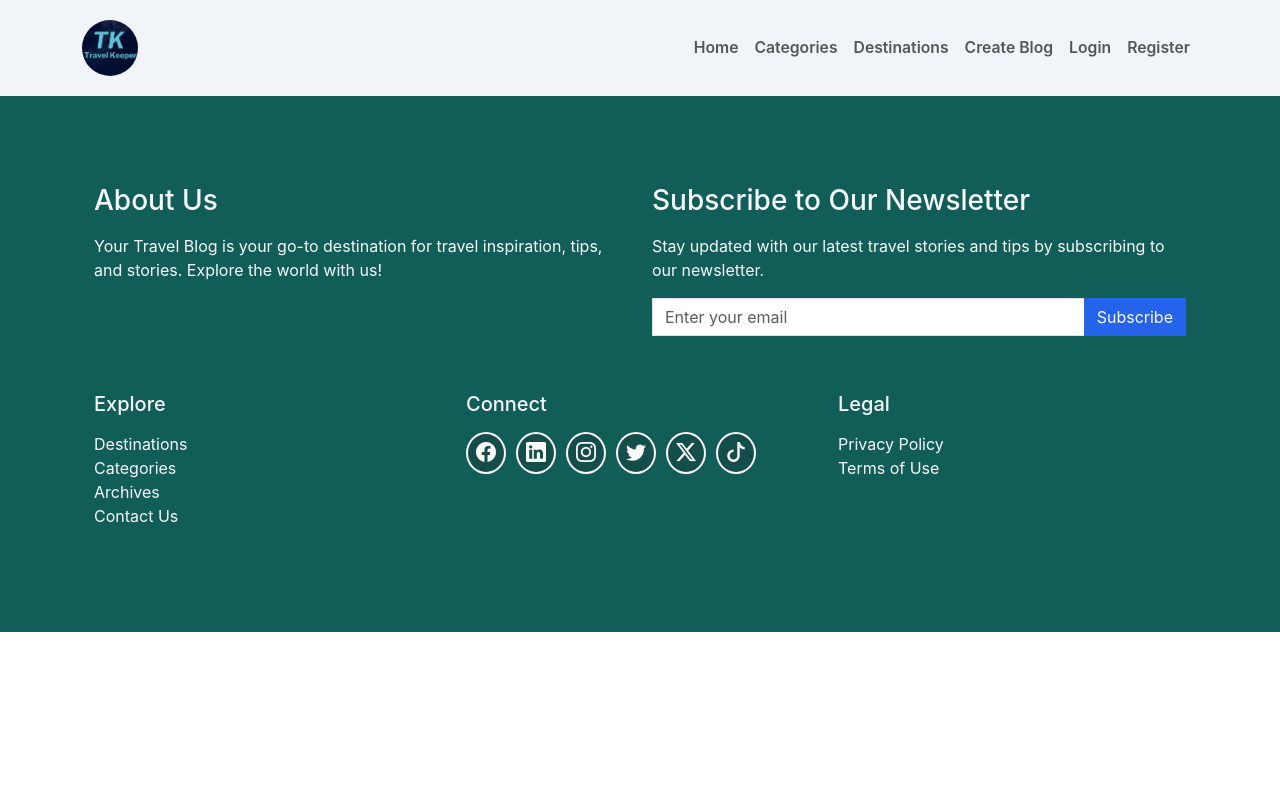
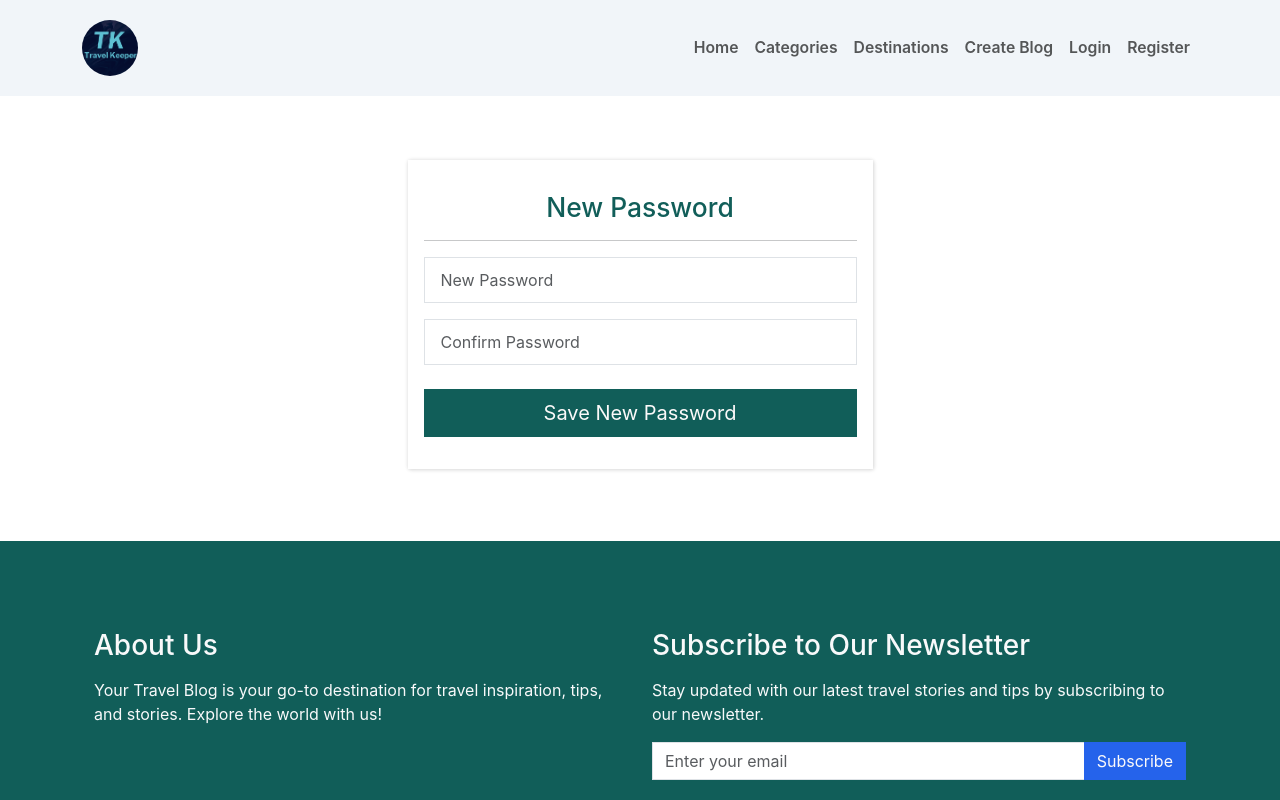
Before and after one commit to Nkululeko1999/blog-site, a React (Create React App) app in the folder frontend/: page /new-password in a window 1280 px wide. Shown: the top 800 px of the page. Built offline with nearby package versions, Linux system fonts and the light colour scheme.

Commit message:
new psd page

```diff
--- a/frontend/src/App.js
+++ b/frontend/src/App.js
@@ -9,6 +9,7 @@ import Categories from './pages/categories/Categories.js';
 import CreateBlogPost from './pages/create-blog/CreateBlogPost.js'
 import Home from './pages/home/Home.js';
 import ForgotPassword from './pages/forgot-password/ForgotPassword.js';
+import NewPassword from './pages/new-password/NewPassword.js';
 
 function App() {
   return (
@@ -22,6 +23,7 @@ function App() {
         <Route path='/categories' element={<Categories />} />
         <Route path='/create-blog' element={<CreateBlogPost />} />
         <Route path='/forgot-password' element={<ForgotPassword />} />
+        <Route path='/new-password' element={<NewPassword />} />
       </Routes>
       <Footer />
     </BrowserRouter>
--- /dev/null
+++ b/frontend/src/pages/new-password/NewPassword.js
@@ -0,0 +1,31 @@
+import React from 'react'
+
+export default function NewPassword() {
+  return (
+    <div className='container mb-5'>
+    <div className='row justify-content-center'>
+        <div className='col-md-5 register-box p-3 my-4'>
+            <form class="form-register">
+                <div class="text-center form-header">
+                    <h2 className='mt-3'>New Password</h2>
+                </div>
+
+                <div className='divider'>
+                    <hr/>
+                </div>
+
+                <div class="form-label-group mt-3">
+                    <input type="password" id="inputPassword" class="form-control" placeholder="New Password" required="" />
+                </div>
+
+                <div class="form-label-group mt-3">
+                    <input type="password" id="confirmPassword" name='confirmPassword' class="form-control" placeholder="Confirm Password" required="" />
+                </div>
+
+                <button class="btn btn-lg btn-block mt-4" type="submit">Save New Password</button>
+            </form>
+        </div>
+    </div>
+</div>
+  )
+}
```
Also changed, not shown: frontend/src/pages/new-password/NewPassword.scss (added).
